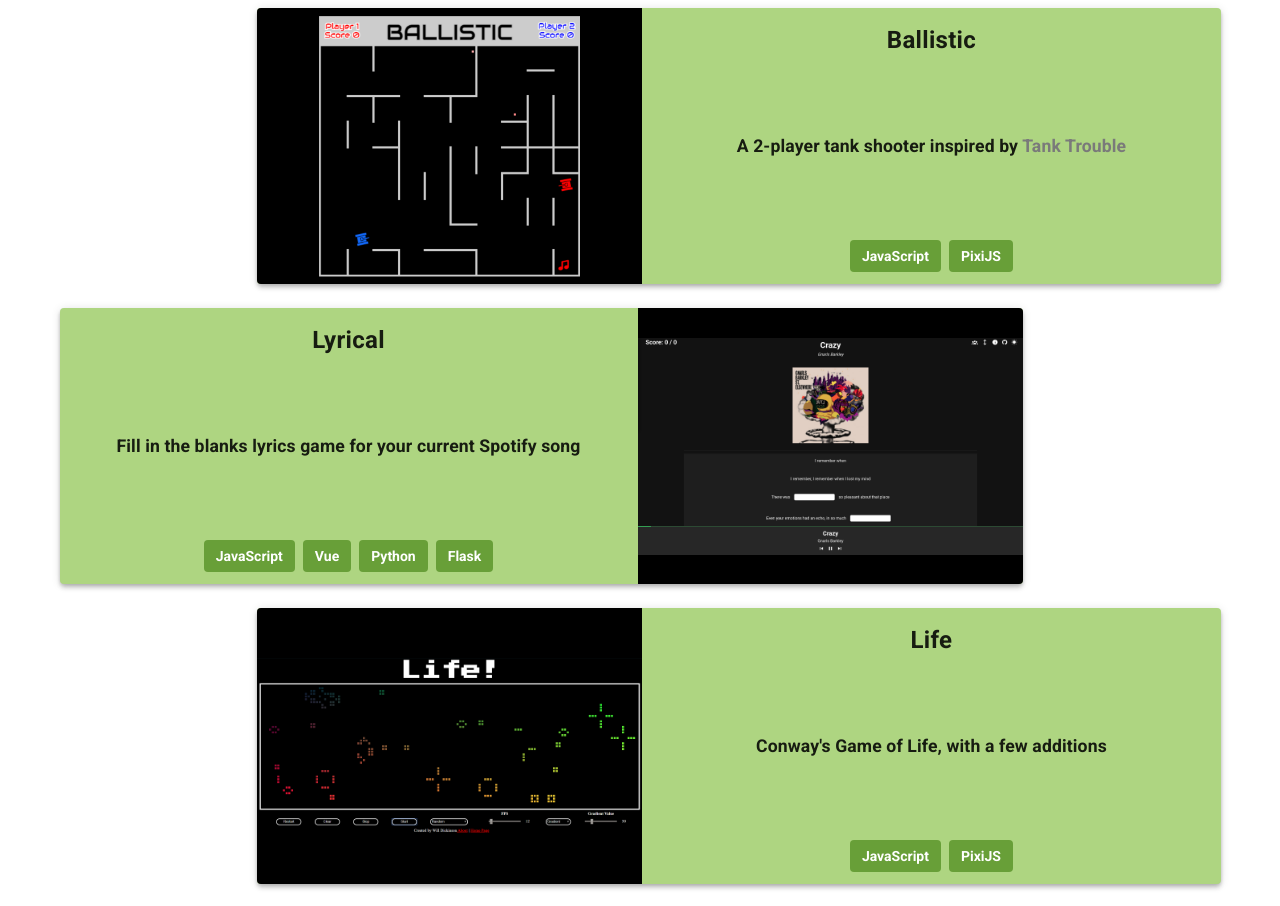
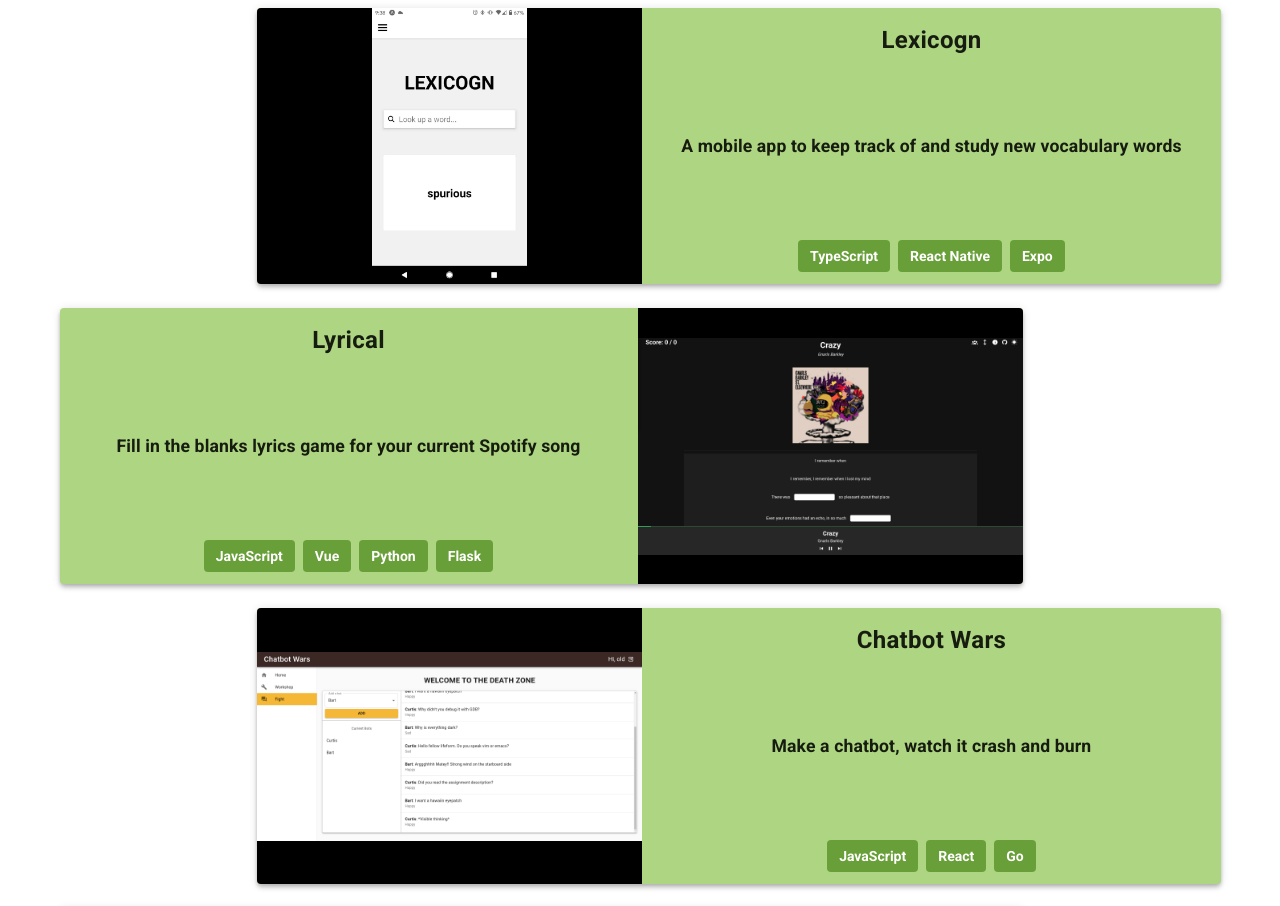
Before and after one commit to evad1n/evad1n.github.io, a Nuxt app: page / in a window 1280 px wide. Shown: the part 1080-1986 px from the top of the page. Built offline with nearby package versions, Linux system fonts and the light colour scheme.

Commit message:
added lexicogn and chatbot wars, also reduced initial typing delay

```diff
--- a/pages/index.vue
+++ b/pages/index.vue
@@ -7,7 +7,7 @@
                     class="text-center font-weight-regular text-h4 text-sm-h2"
                     text="WILL DICKINSON"
                     @completed="iconsReady"
-                    :pre-type-delay="2000"
+                    :pre-type-delay="1000"
                     :type-delay="90"
                     :repeat="0"
                 ></vue-typer>
@@ -33,7 +33,7 @@
         </v-row>
         <v-row id="bio" class="my-4">
             <v-col cols="12">
-                <p class="mx-auto text-center h4 ma-0 pa-10">Game Design turned Computer Science student</p>
+                <p class="mx-auto text-center h4 ma-0 pa-10">Software engineer with a game design background</p>
             </v-col>
         </v-row>
         <v-row class="my-8 text-h5">
--- a/static/projects.json
+++ b/static/projects.json
@@ -1,13 +1,14 @@
 {
 	"big": [
 		{
-			"title": "Ballistic",
-			"url": "https://evad1n.github.io/ballistic",
-			"mediaPath": "images/ballistic.png",
-			"description": "A 2-player tank shooter inspired by <a href='https://tanktrouble.com/'>Tank Trouble</a>",
+			"title": "Lexicogn",
+			"url": "https://play.google.com/store/apps/details?id=evad1n.lexicogn",
+			"mediaPath": "images/lexicogn.jpg",
+			"description": "A mobile app to keep track of and study new vocabulary words",
 			"tools": [
-				"JavaScript",
-				"PixiJS"
+				"TypeScript",
+				"React Native",
+				"Expo"
 			]
 		},
 		{
@@ -20,6 +21,27 @@
 				"Vue",
 				"Python",
 				"Flask"
+			]
+		},
+		{
+			"title": "Chatbot Wars",
+			"url": "https://chatbot-wars.herokuapp.com/#/",
+			"mediaPath": "images/chatbot-wars.png",
+			"description": "Make a chatbot, watch it crash and burn",
+			"tools": [
+				"JavaScript",
+				"React",
+				"Go"
+			]
+		},
+		{
+			"title": "Ballistic",
+			"url": "https://evad1n.github.io/ballistic",
+			"mediaPath": "images/ballistic.png",
+			"description": "A 2-player tank shooter inspired by <a href='https://tanktrouble.com/'>Tank Trouble</a>",
+			"tools": [
+				"JavaScript",
+				"PixiJS"
 			]
 		},
 		{
```
Also changed, not shown: projects.json (deleted, +0 -26 lines), static/images/lexicogn.jpg (added), 1 other file (tests, documents, lock files or other folders).
